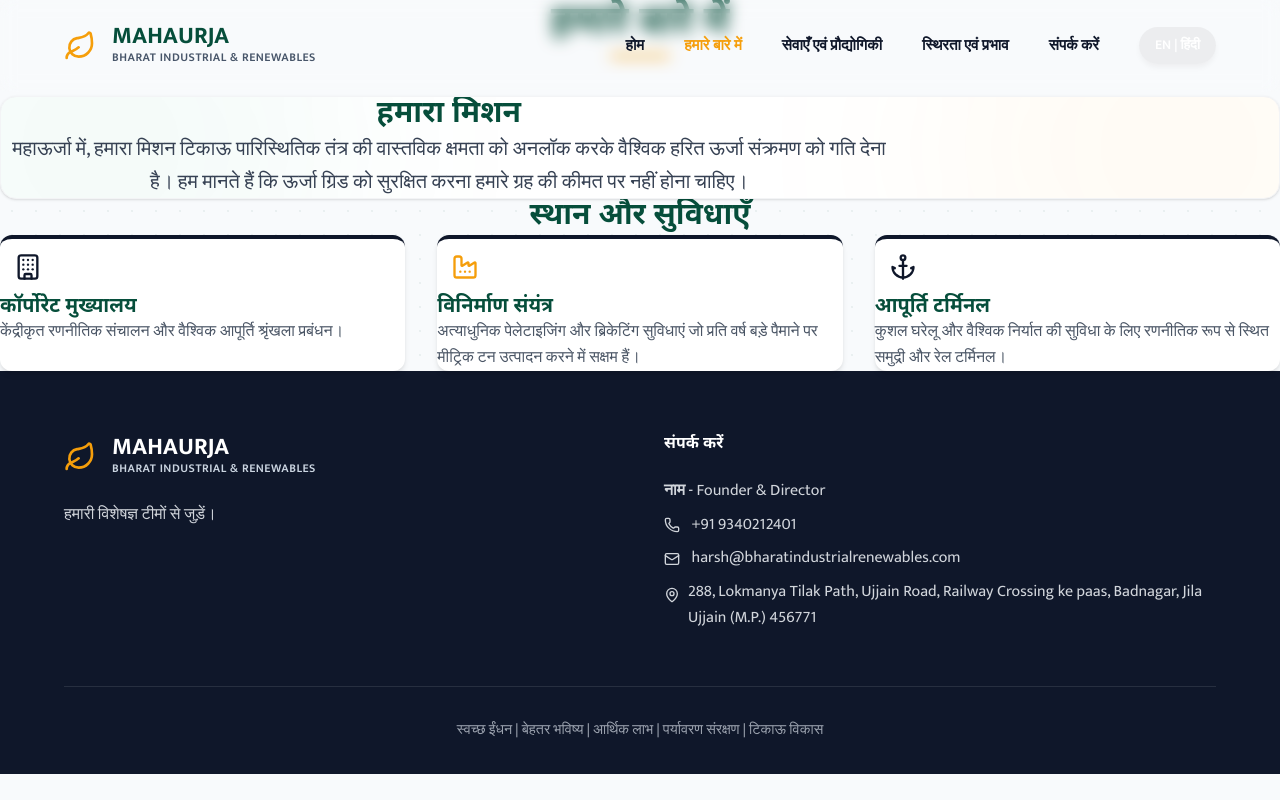
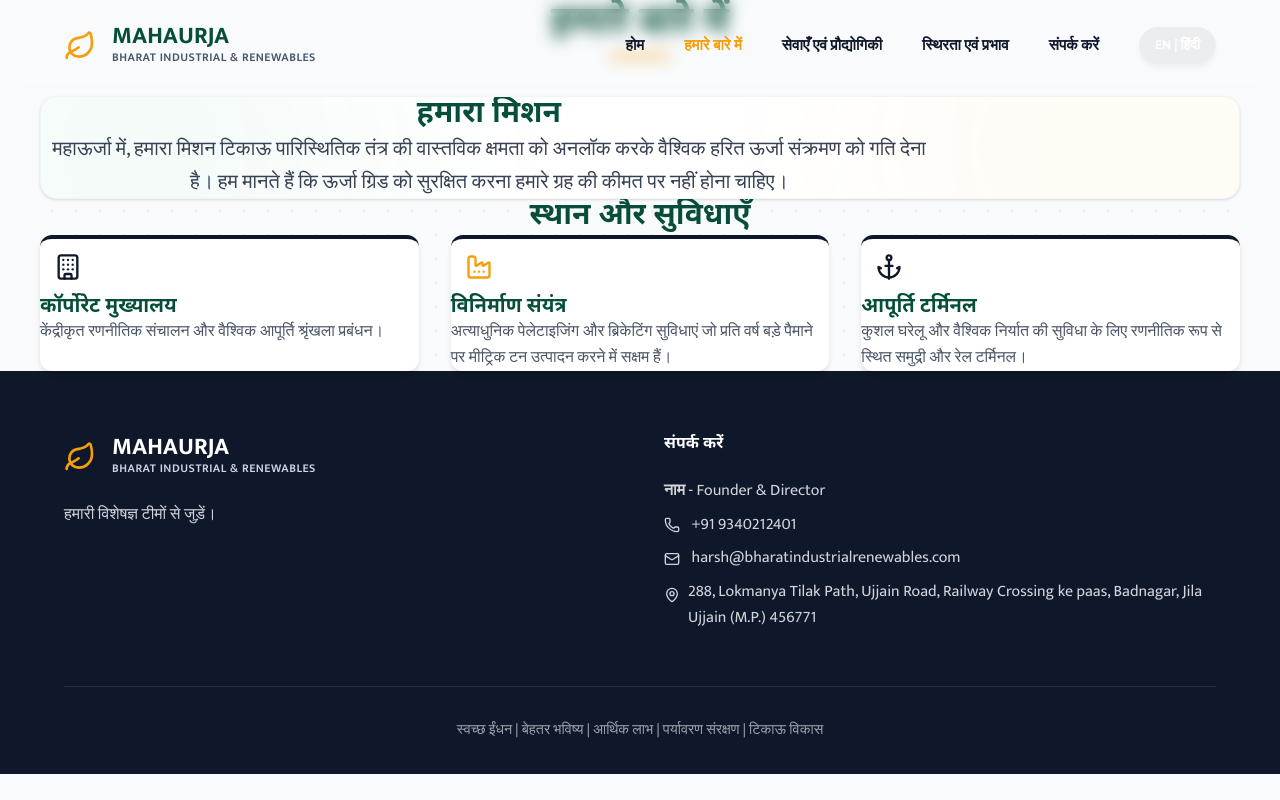
Before and after one commit to mraayush978blip/mahaurja, a Next.js app: page /about in a window 1280 px wide. Built offline with nearby package versions, Linux system fonts and the light colour scheme.

Commit message:
refactor: remove homepage intro animations and add global container class

```diff
--- a/src/app/globals.css
+++ b/src/app/globals.css
@@ -99,44 +99,7 @@
 }
 
 /* --- Homepage Intro Animation --- */
-.home-page::before {
-  content: '';
-  position: fixed;
-  top: 0;
-  left: 0;
-  width: 100vw;
-  height: 100vh;
-  background: rgba(255, 255, 255, 0.2);
-  backdrop-filter: blur(15px);
-  -webkit-backdrop-filter: blur(15px);
-  z-index: 1000;
-  animation: fadeOutBlur 2s cubic-bezier(0.77, 0, 0.175, 1) forwards;
-  pointer-events: none;
-}
-
-@keyframes fadeOutBlur {
-  0%, 60% { opacity: 1; visibility: visible; }
-  100% { opacity: 0; visibility: hidden; }
-}
-
-.home-nav .nav-brand {
-  transform-origin: center center;
-  animation: logoIntro 2.2s cubic-bezier(0.77, 0, 0.175, 1) forwards;
-  position: relative;
-  z-index: 1001; /* Above blur overlay */
-}
-
-@keyframes logoIntro {
-  0%, 15%, 60% {
-    /* 45vw = 50vw center - 5vw navbar padding. -50% shifts by half its own width */
-    transform: translate(calc(45vw - 50%), calc(50vh - 1.5rem - 50%)) scale(2.5);
-    opacity: 1;
-  }
-  100% {
-    transform: translate(0, 0) scale(1);
-    opacity: 1;
-  }
-}
+/* (Animations removed to prevent conflict with hero content) */
 
 .nav-brand-text {
   display: flex;
@@ -164,11 +127,6 @@
   list-style: none;
 }
 
-.home-nav .nav-links {
-  opacity: 0;
-  animation: fadeIn 1s ease-out 1.8s forwards;
-}
-
 .nav-links a {
   text-decoration: none;
   color: var(--text-dark);
@@ -194,11 +152,6 @@
   box-shadow: var(--shadow-sm);
 }
 
-.home-nav .lang-btn {
-  opacity: 0;
-  animation: fadeIn 1s ease-out 1.8s forwards;
-}
-
 .lang-btn:hover {
   background: var(--secondary-color);
   transform: translateY(-2px);
@@ -215,11 +168,6 @@
   border: none;
   color: var(--text-dark);
   cursor: pointer;
-}
-
-.home-nav .mobile-menu-btn {
-  opacity: 0;
-  animation: fadeIn 1s ease-out 1.8s forwards;
 }
 
 /* --- Hero Section --- */
@@ -410,6 +358,13 @@
   height: 4px;
   background: var(--accent-color);
   border-radius: 2px;
+}
+
+/* --- Container --- */
+.container {
+  width: 100%;
+  max-width: 1200px;
+  margin: 0 auto;
 }
 
 /* --- About & Features Cards --- */
@@ -700,18 +655,6 @@
 
   .footer-grid {
     gap: 2rem;
-  }
-
-  /* Mobile-adjusted Intro Animation (Smaller Scale) */
-  @keyframes logoIntro {
-    0%, 15%, 60% {
-      transform: translate(calc(45vw - 50%), calc(50vh - 1.5rem - 50%)) scale(1.4);
-      opacity: 1;
-    }
-    100% {
-      transform: translate(0, 0) scale(1);
-      opacity: 1;
-    }
   }
 }
 
```
